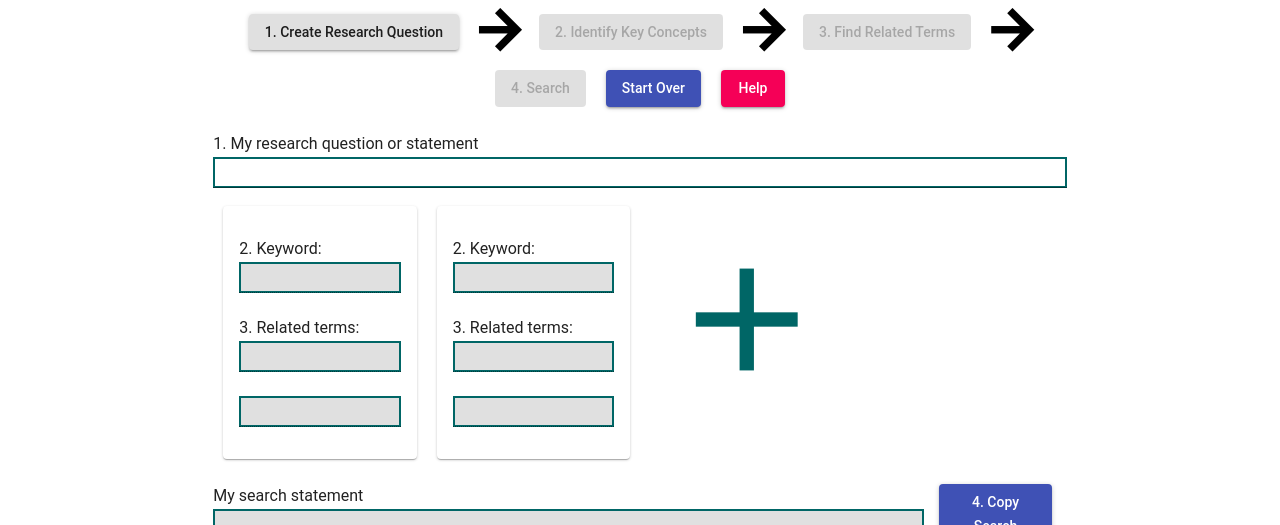
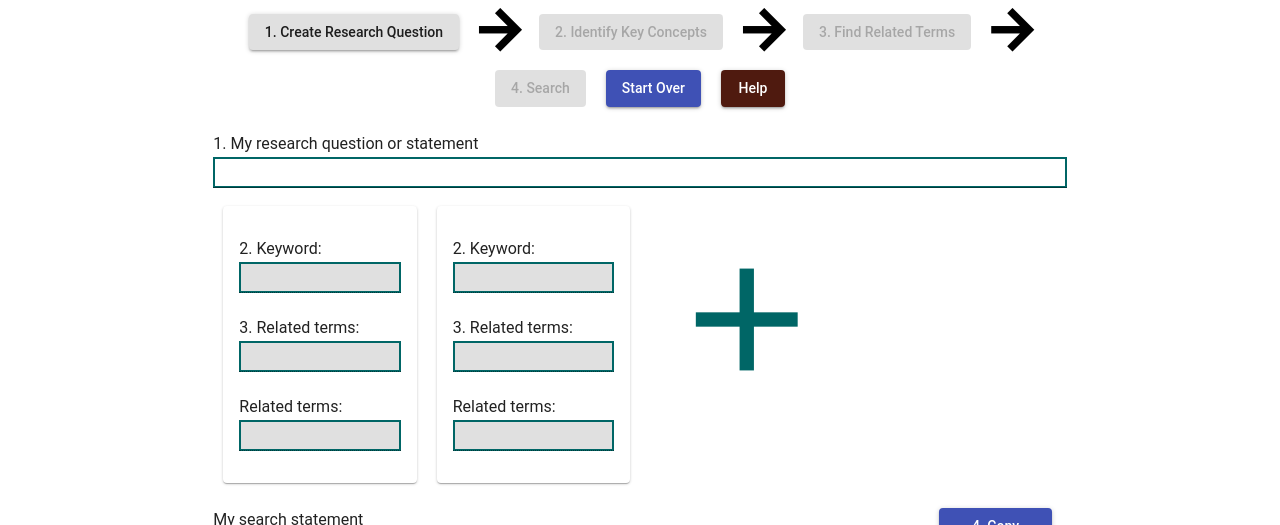
Before and after one commit to uncw-library/my-research-strategy, a React (Create React App) app: page / in a window 1280 px wide. Shown: the part 427-952 px from the top of the page. Built offline with nearby package versions, Linux system fonts and the light colour scheme.

Commit message:
Accessabilty changes

```diff
--- a/src/App.css
+++ b/src/App.css
@@ -44,3 +44,7 @@ button:disabled {
   cursor: not-allowed;
   pointer-events: all !important;
 }
+
+#help{
+background-color: #4F1A0F;
+}
--- a/src/Componenets/AddAdditionalKeywordButton.js
+++ b/src/Componenets/AddAdditionalKeywordButton.js
@@ -3,7 +3,7 @@ import { Button, Grid, Icon } from '@material-ui/core'
 
 export default ({ addAdditionalKeywordForm }) =>
 <Grid item xl={3} lg={3} md={4} sm={6} xs={12}>
-  <Button onClick={(e) => addAdditionalKeywordForm()}>
+  <Button aria-label="Add additional keywords" onClick={(e) => addAdditionalKeywordForm()}>
     <Icon style={{paddingTop: 30, fontSize: 175, color: "#006666"}}>add</Icon>
   </Button>
 </Grid>
--- a/src/Componenets/AddKeywordForm.js
+++ b/src/Componenets/AddKeywordForm.js
@@ -12,7 +12,7 @@ export default ({ data, updateTextBox, question }) =>
     <Card style={styles.card}>
         <CardContent>
         <Typography gutterBottom variant="subheading" component="h2" align="left"
-                    style={{marginTop: 15, marginBottom: -15}}>2. Keyword:</Typography>
+                    style={{marginTop: 15, marginBottom: -15}}><label for={`keyword_${data.id}`}>2. Keyword:</label></Typography>
           <TextField
             id={`keyword_${data.id}`}
             value={data.keyword}
@@ -28,7 +28,7 @@ export default ({ data, updateTextBox, question }) =>
                     </Typography> : ''
         }
         <Typography gutterBottom variant="subheading" component="h2" align="left"
-                    style={{marginTop: 15, marginBottom: -15}}>3. Related terms:</Typography>
+                    style={{marginTop: 15, marginBottom: -15}}><label for={`synonym1_${data.id}`} >3. Related terms:</label></Typography>
           <TextField
             id={`synonym1_${data.id}`}
             value={data.synonym1}
@@ -37,6 +37,8 @@ export default ({ data, updateTextBox, question }) =>
             disabled={data.keyword ? false: true}
             fullWidth
           />
+          <Typography gutterBottom variant="subheading" component="h2" align="left"
+                    style={{marginTop: 15, marginBottom: -15}}><label for={`synonym2_${data.id}`} >Related terms:</label></Typography>
           <TextField
             id={`synonym2_${data.id}`}
             value={data.synonym2}
--- a/src/Componenets/ButtonControls.js
+++ b/src/Componenets/ButtonControls.js
@@ -33,6 +33,6 @@ export default ({ activeView, question, searchStatement, updateActiveView, start
           onClick={(e) => updateActiveView('search')}>4. Search</Button>
 
        <Button color="primary" variant="raised" style={styles.button} onClick={(e) => startOver()}>Start Over</Button>
-       <Button color="secondary" variant="raised" style={styles.button} href="https://library.uncw.edu/ask" target="_blank">Help</Button>
+       <Button color="secondary" id="help" variant="raised" style={styles.button} href="https://library.uncw.edu/ask" target="_blank">Help</Button>
     </Grid>
 </Grid>
--- a/src/Componenets/ResearchQuestion.js
+++ b/src/Componenets/ResearchQuestion.js
@@ -5,7 +5,7 @@ export default ({ question, updateTextBox }) =>
 <Grid container>
     <Grid item xl={12} lg={12} md={12} sm={12} xs={12}>
         <Typography variant="subheading" align="left" style={{marginTop: 15, marginBottom: -15}}>
-            1. My research question or statement
+            <label for="researchQuestion">1. My research question or statement</label>
         </Typography>
         <TextField
           id="researchQuestion"
--- a/src/Componenets/SearchStatement.js
+++ b/src/Componenets/SearchStatement.js
@@ -5,7 +5,7 @@ export default ({ searchStatement }) =>
 <Grid container>
     <Grid item xl={12} lg={12} md={12} sm={12} xs={12}>
         <Typography variant="subheading" align="left" style={{marginTop: 15, marginBottom: -15}}>
-            My search statement
+            <label for="searchStatement">My search statement</label>
         </Typography>
         <TextField
           id="searchStatement"
--- a/src/Layout/Body.js
+++ b/src/Layout/Body.js
@@ -169,7 +169,7 @@ class Body extends Component {
                       </Grid>
                       <Grid item xl={2} lg={2} md={2} sm={12} xs={12}>
                       <CopyToClipboard text={this.state.searchStatement}>
-                        <Button color="primary" variant="raised" style={{margin: 15, textTransform: 'capitalize'}}>4. Copy Search Statement to clipboard</Button>
+                        <Button aria-label="Copy to clip board." color="primary" variant="raised" style={{margin: 15, textTransform: 'capitalize'}}>4. Copy Search Statement to clipboard</Button>
                       </CopyToClipboard>
                       </Grid>
                     </Grid>
```
